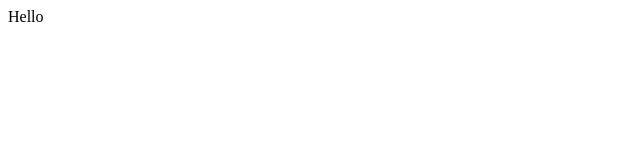
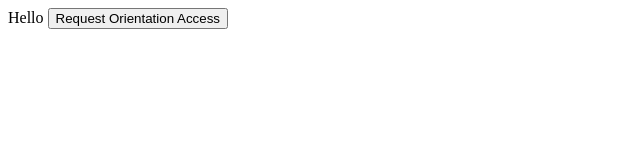
Before and after one commit to trevorcode/candle-squint, a website: page index.html in a window 1280 px wide. Shown: the whole page, without its empty margins (0-640 px from the left). Drawn offline with Linux system fonts and the light colour scheme.

Commit message:
Add request access button for orientation access

```diff
--- a/index.html
+++ b/index.html
@@ -6,8 +6,7 @@
     <title>Document</title>
 </head>
 <body>
-
-    <div class="app">Hello</div>
+    <div class="app">Hello <button id="request-access">Request Orientation Access</button><span id="access"></span></div>
     <script src="js/main.mjs" type="module"></script>
 </body>
 </html>
--- a/package.json
+++ b/package.json
@@ -5,7 +5,7 @@
   "main": "index.js",
   "scripts": {
     "test": "echo \"Error: no test specified\" && exit 1",
-    "serve": "vite",
+    "serve": "squint compile && vite",
     "watch": "squint watch",
     "build": "squint compile && vite build"
   },
--- a/vite.config.js
+++ b/vite.config.js
@@ -3,5 +3,4 @@ export default {
         outDir: "dist",
     },
     base: "candle-squint"
-
 }
```
Also changed, not shown: 2 other files.
